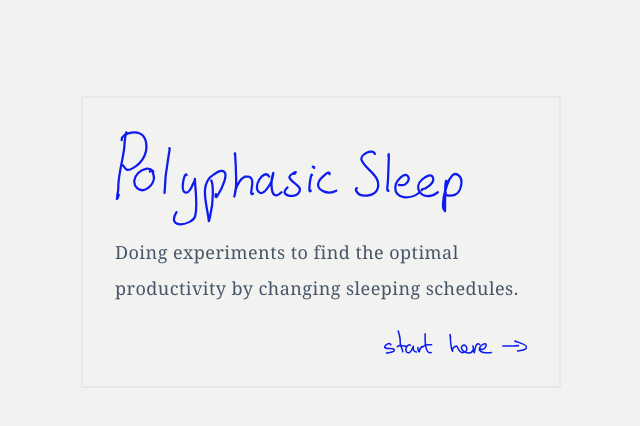
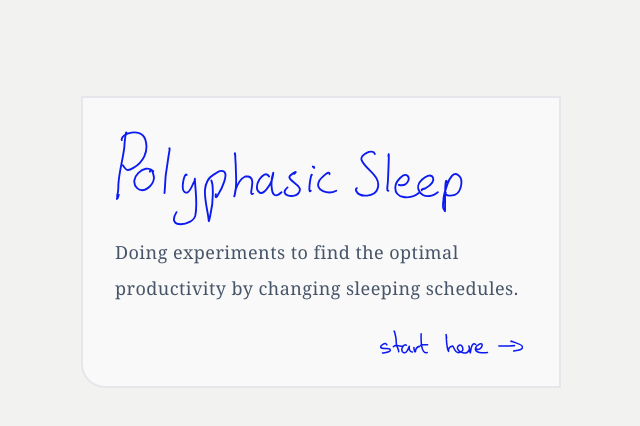
Before and after one commit to adriaandotcom/adriaan.com, a Nuxt app: page / in a window 1280 px wide. Shown: the top 426 px of the page, without its empty margins (319-959 px from the left). Built offline with nearby package versions, Linux system fonts and the light colour scheme.

Commit message:
Refactored PolyphasicSleep component and updated styles in index.vue and tailwind.config.js

```diff
--- a/components/sleep/PolyphasicSleep.vue
+++ b/components/sleep/PolyphasicSleep.vue
@@ -1,12 +1,5 @@
 <template>
-  <svg
-    class="title"
-    aria-hidden="true"
-    aria-describedby="title"
-    xmlns="http://www.w3.org/2000/svg"
-    viewBox="0 0 928 256"
-  >
-    <g class="stroke-[6]">
+  <svg xmlns="http://www.w3.org/2000/svg" viewBox="0 0 928 256">
     <path
       d="M31 9c-2-13-6 29-6 36-4 34-14 66-16 100 0 8 0 20-3 28v7l-1 4c4-2 3-7 5-11M191 120c-5-11-19 44-2 47 8 2 16-16 19-23 2-4 5-8 5-13v-1c1 32 8 68 1 99-7 26-79 37-50-10M886 140c-8-26-5 67-6 76 0 2-1-2-2-3-2-1-2-4-3-6-1-7 0-14 1-21 0-5 15-84 39-66 16 11 8 47-9 53-6 2-28 5-24-6"
     />
@@ -16,6 +9,5 @@
     <path
       d="M818 161c-2-3 6-4 9-5 8-5 27-15 21-29-5-13-22-1-29 5-24 21-4 50 25 43 6-1 11-5 17-9"
     />
-    </g>
   </svg>
 </template>
--- a/pages/index.vue
+++ b/pages/index.vue
@@ -3,14 +3,16 @@
     <div class="max-w-lg mx-auto px-4 mt-24">
       <NuxtLink
         to="/sleep"
-        class="flex flex-col p-6 sm:p-8 items-start border-2"
+        class="group flex flex-col p-6 sm:p-8 items-start border-2 dark:border-transparent rounded-bl-3xl bg-[#f9f9f9] dark:bg-[#353535]"
       >
-        <PolyphasicSleep class="h-24" />
+        <PolyphasicSleep class="h-24 stroke-5 group-hover:stroke-7" />
         <p class="mt-2">
           Doing experiments to find the optimal productivity by changing
           sleeping schedules.
         </p>
-        <p class="self-end mt-6">
+        <p
+          class="self-end mt-6 transition-transform -translate-x-1 group-hover:translate-x-1"
+        >
           <StartHere class="h-6 stroke-4" />
         </p>
       </NuxtLink>
--- a/tailwind.config.js
+++ b/tailwind.config.js
@@ -3,6 +3,10 @@ const defaultTheme = require("tailwindcss/defaultTheme");
 /** @type {import('tailwindcss').Config} */
 export default {
   content: [],
+
+  future: {
+    hoverOnlyWhenSupported: true,
+  },
 
   theme: {
     extend: {
@@ -14,6 +18,8 @@ export default {
         6: "6px",
         7: "7px",
         8: "8px",
+        9: "9px",
+        10: "10px",
       },
     },
 
@@ -31,5 +37,6 @@ export default {
       ],
     },
   },
+
   plugins: [require("@tailwindcss/typography")],
 };
```
Lines whose indentation alone changed are shown as unchanged.
